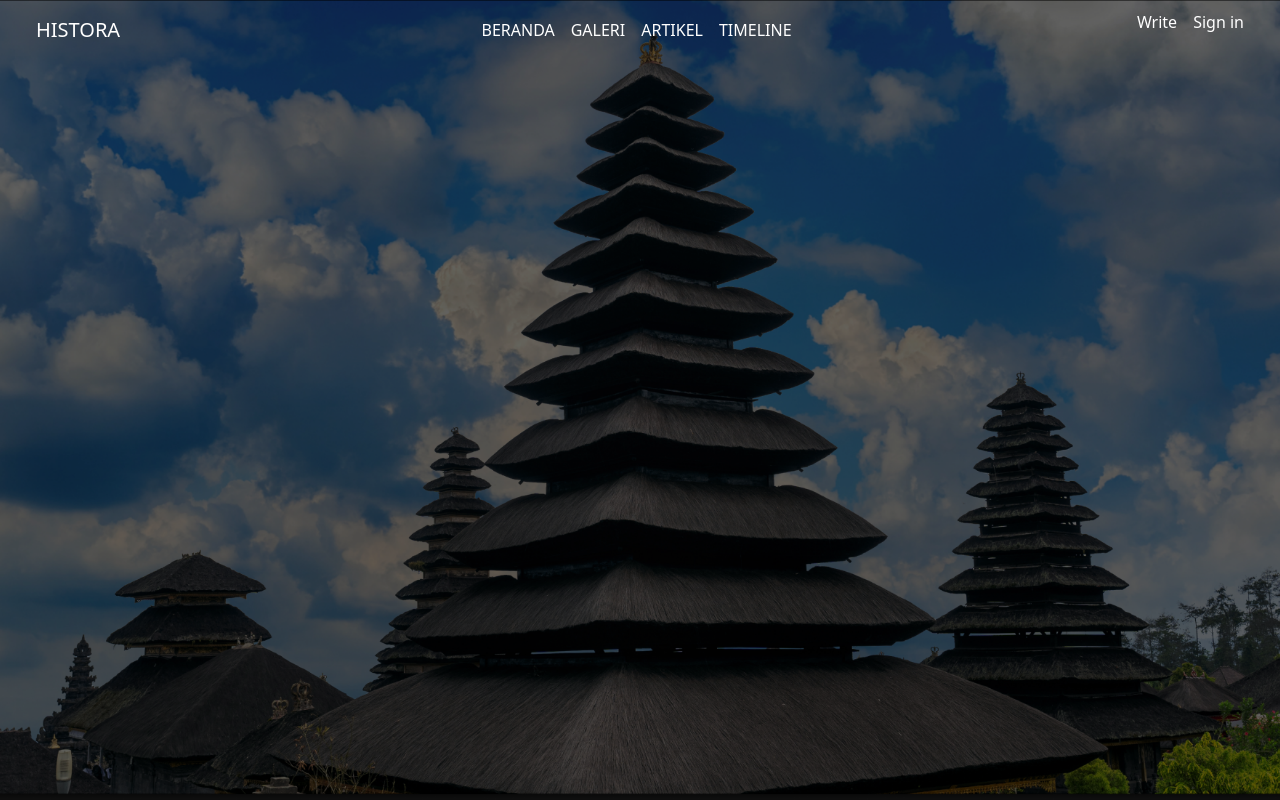
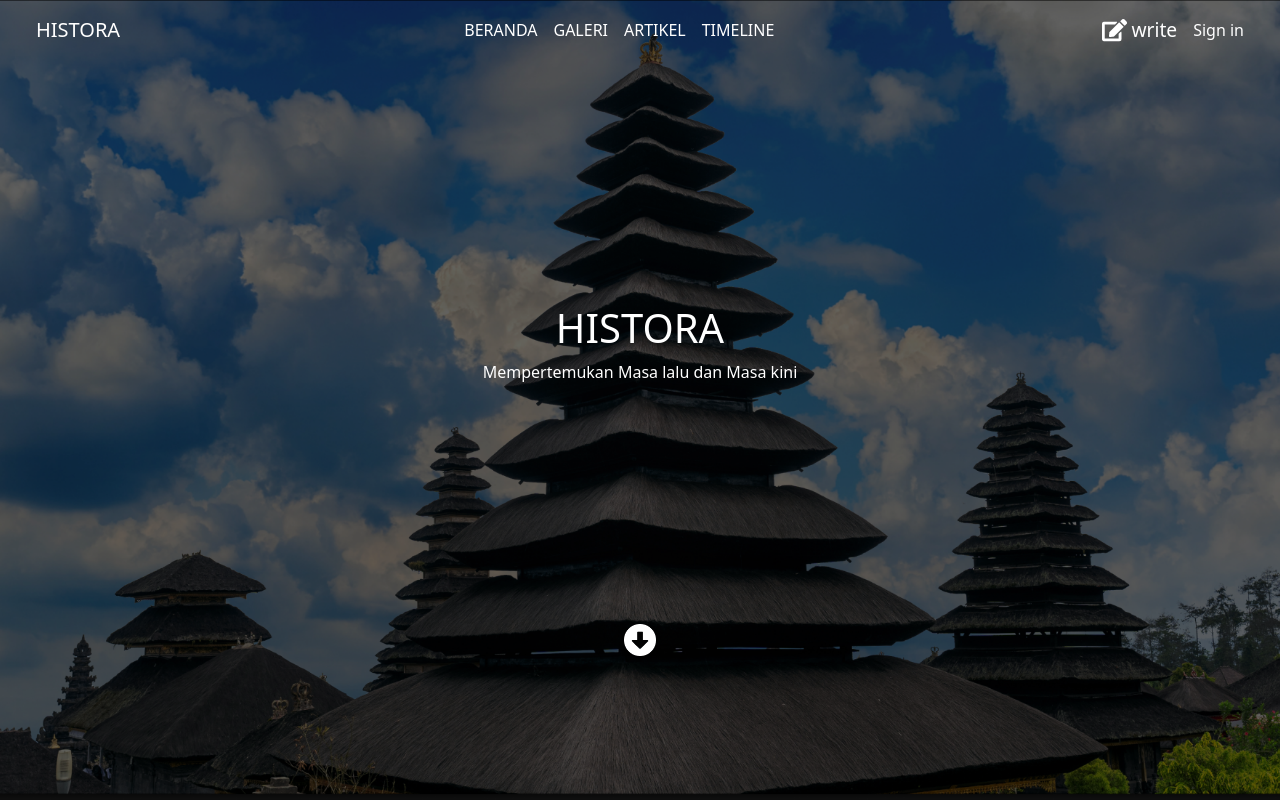
Before and after one commit to DavaGhifary/Tim-Histora, a PHP site: page / in a window 1280 px wide. Run offline with PHP 8.4, Linux system fonts and the light colour scheme.

Commit message:
refactor:add navbar

```diff
--- a/IT CLUB-HISTORA/assets/css/index.css
+++ b/IT CLUB-HISTORA/assets/css/index.css
@@ -5,7 +5,7 @@
 }
 
 body {
- background-color: #0F0F0F;
+  background-color: #0f0f0f;
 }
 
 #header {
@@ -16,10 +16,45 @@ body {
   background-repeat: no-repeat;
   background-position: center;
 }
+#header .beranda {
+  height: 100vh;
+  align-items: center;
+  text-align: center;
+}
+#header .beranda .button {
+  background: transparent;
+  border: none;
+}
 
-.navbar-header{
+#header .beranda .title_judul .main {
+  margin-top: 10rem;
+  margin-bottom: 15rem;
+  color: #ffff;
+}
+
+#header .beranda .button img {
+  width: 2rem;
+}
+
+.navbar-header {
   height: 60px;
 }
-.text-link{
- color: #ffff;
+.text-link {
+  color: #ffff;
 }
+.write {
+  background: transparent;
+  border: none;
+  display: flex;
+  align-items: center;
+  font-size: 1.2rem;
+}
+.text-write {
+  color: #ffff;
+  margin: 0;
+}
+.ButtonSign {
+  background: transparent;
+  border: none;
+  color: #ffff;
+}
--- a/IT CLUB-HISTORA/index.html
+++ b/IT CLUB-HISTORA/index.html
@@ -13,8 +13,10 @@
     <link rel="stylesheet" href="./assets/css/index.css" />
   </head>
   <body>
-    <div id="header">
-      <nav class="navbar navbar-header navbar-expand-lg mx-4">
+
+    <!-- homepage -->
+    <header id="header">
+      <nav class="navbar navbar-header fixed-top navbar-expand-lg mx-4">
         <div class="container-fluid">
           <a class="navbar-brand text-link" href="#">HISTORA</a>
           <button
@@ -46,12 +48,31 @@
               </li>
             </ul>
             <div class="navbar-text text-link d-flex gap-3">
-              <p>Write</p>
-              <p>Sign in</p>
+              <button class="write gap-1">
+                <img src="./assets/icon/Vector-write.png" class="" alt="" />
+                <p class="text-write">write</p>
+              </button>
+              <button class="ButtonSign">Sign in</button>
             </div>
           </div>
         </div>
       </nav>
+      <section class="d-flex justify-content-center beranda">
+        <div class="title_judul">
+          <div class="main">
+            <h1 class="judul">HISTORA</h1>
+            <p class="tagline">Mempertemukan Masa lalu dan Masa kini</p>
+          </div>
+          <button class="button">
+            <img src="./assets/icon/Vector-arrow-down.png" alt="" />
+          </button>
+        </div>
+      </section>
+    </header>
+    <!-- homepage -->
+
+    <div class="highlight">
+
     </div>
 
     <script
```
Also changed, not shown: IT CLUB-HISTORA/assets/icon/Vector-arrow-down.png (added), IT CLUB-HISTORA/assets/icon/Vector-write.png (added).
